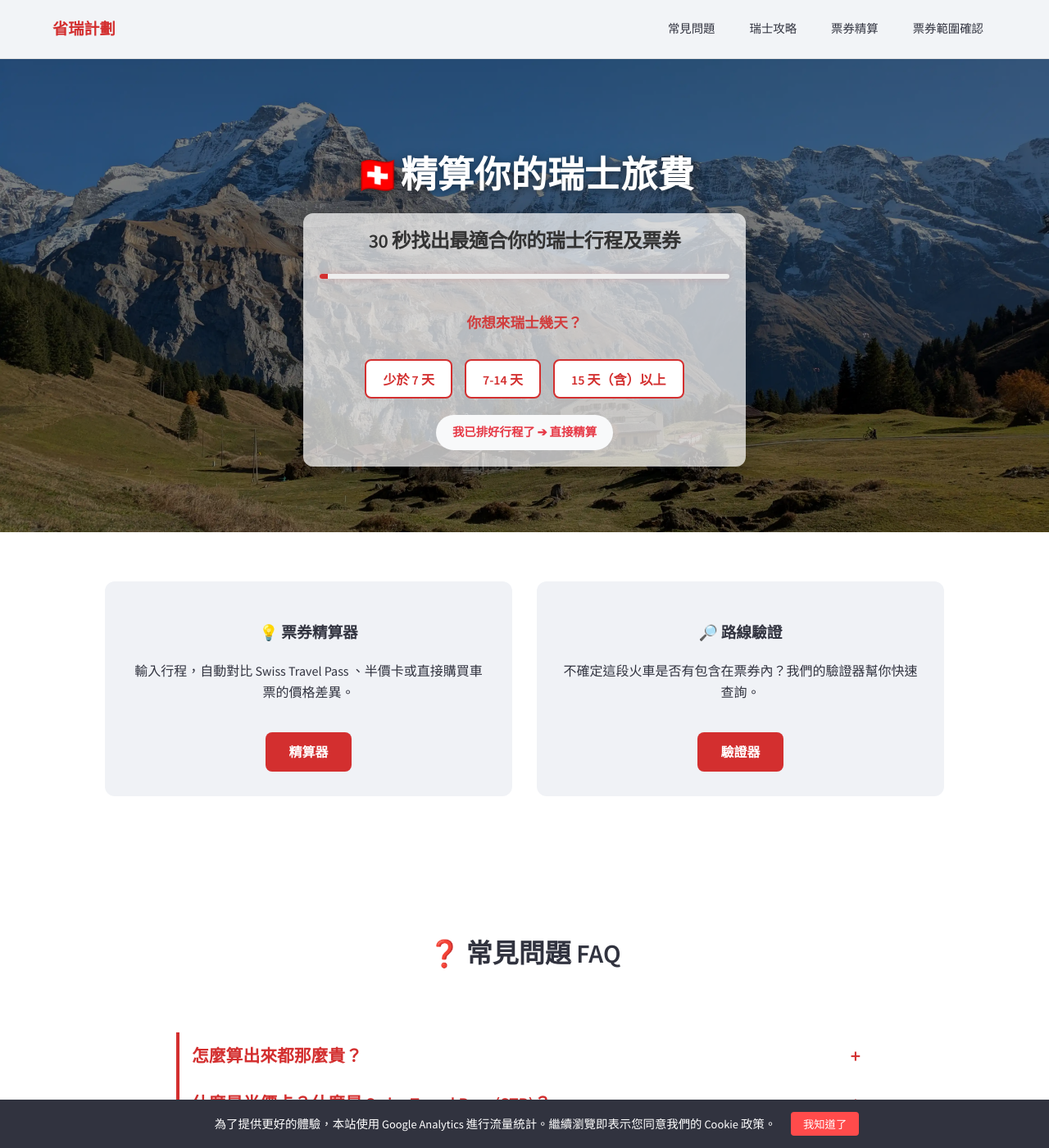
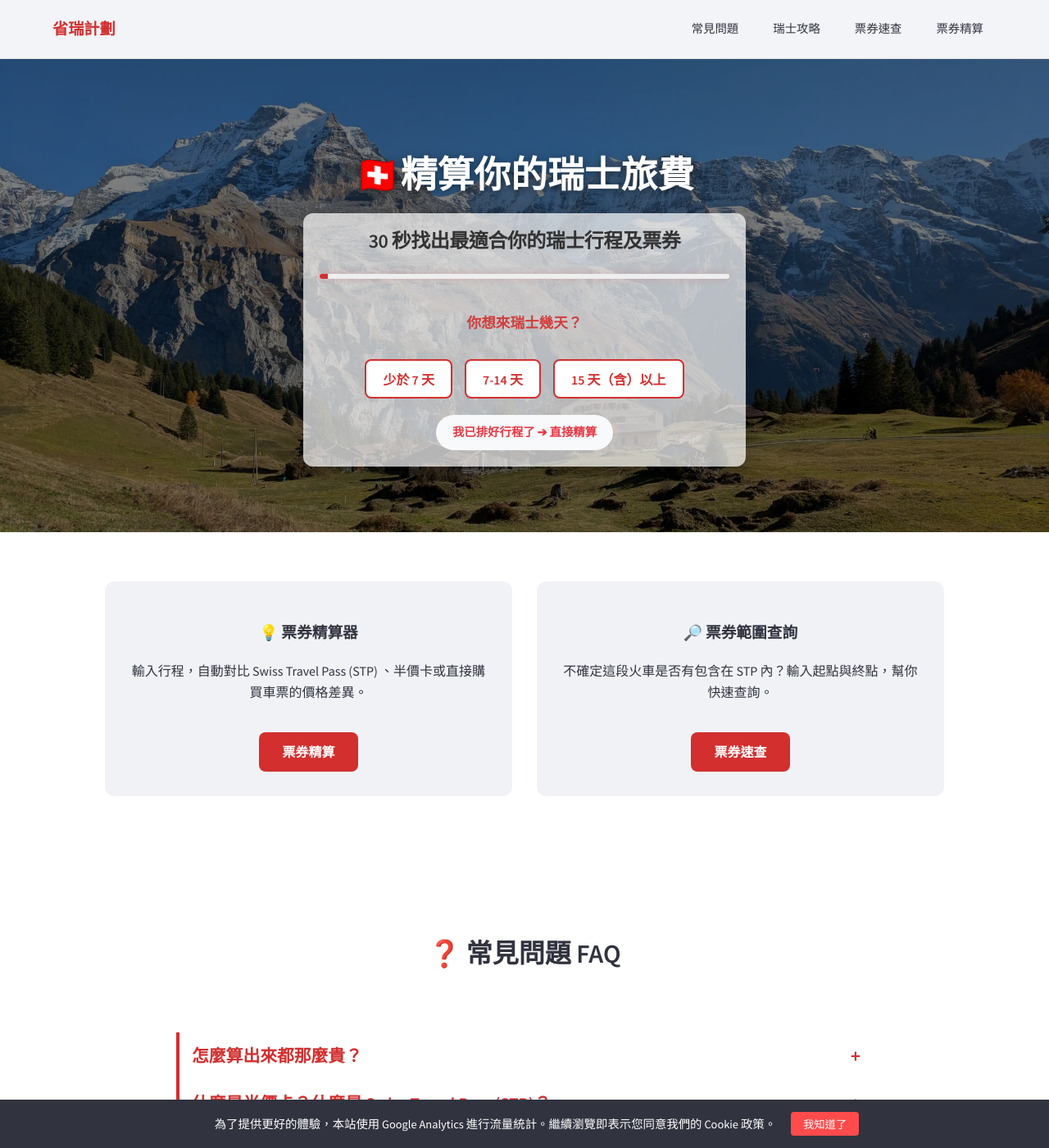
Before and after one commit to Chichinghsu/swisspro, a Jekyll site: the page built from index.html, in a window 1280 px wide and 1400 px high. Shown: the whole window at 82% size. Built offline with Jekyll 4.4.1, drawn with Linux system fonts in a browser that asks for light colours.

Commit message:
update validator and fix typos

```diff
--- a/_layouts/default.html
+++ b/_layouts/default.html
@@ -94,8 +94,8 @@
         <div class="nav-links">
             <a href="{{ '/#faq' | relative_url }}" style="padding: 8px 16px;">常見問題</a>
             <a href="{{ '/blog' | relative_url }}" style="padding: 8px 16px;">瑞士攻略</a>
+            <a href="https://calculator.swisspro.tw/?p=validator" style="padding: 8px 16px;">票券速查</a>
             <a href="https://calculator.swisspro.tw" style="padding: 8px 16px;">票券精算</a>
-            <a href="https://calculator.swisspro.tw/?p=validator" style="padding: 8px 16px;">票券範圍確認</a>
         </div>
     </nav>
 
--- a/index.html
+++ b/index.html
@@ -85,13 +85,13 @@ layout: default
 <section id="features" class="features">
     <div class="feature-card">
         <h3>💡 票券精算器</h3>
-        <p>輸入行程，自動對比 Swiss Travel Pass 、半價卡或直接購買車票的價格差異。</p>
-        <a href="https://calculator.swisspro.tw" class="btn">精算器</a>
+        <p>輸入行程，自動對比 Swiss Travel Pass (STP) 、半價卡或直接購買車票的價格差異。</p>
+        <a href="https://calculator.swisspro.tw" class="btn">票券精算</a>
     </div>
     <div class="feature-card">
-        <h3>🔎 路線驗證</h3>
-        <p>不確定這段火車是否有包含在票券內？我們的驗證器幫你快速查詢。</p>
-        <a href="https://calculator.swisspro.tw/?p=validator" class="btn">驗證器</a>
+        <h3>🔎 票券範圍查詢</h3>
+        <p>不確定這段火車是否有包含在 STP 內？輸入起點與終點，幫你快速查詢。</p>
+        <a href="https://calculator.swisspro.tw/?p=validator" class="btn">票券速查</a>
     </div>
 </section>
 
--- a/style_index.css
+++ b/style_index.css
@@ -430,7 +430,7 @@ footer {
 .blog-hero {
     background-color: var(--st-secondary-bg);
     border-bottom: 1px solid #e0e0e0;
-    padding: 48px 5% 40px;
+    padding: 48px 5% 10px;
     text-align: center;
 }
 
```
Also changed, not shown: _posts/2026-04-14-stp-halbtax-guide.md (+13 -0 lines), _posts/2026-04-15-how-to-sbb-app.md (+4 -0 lines).
